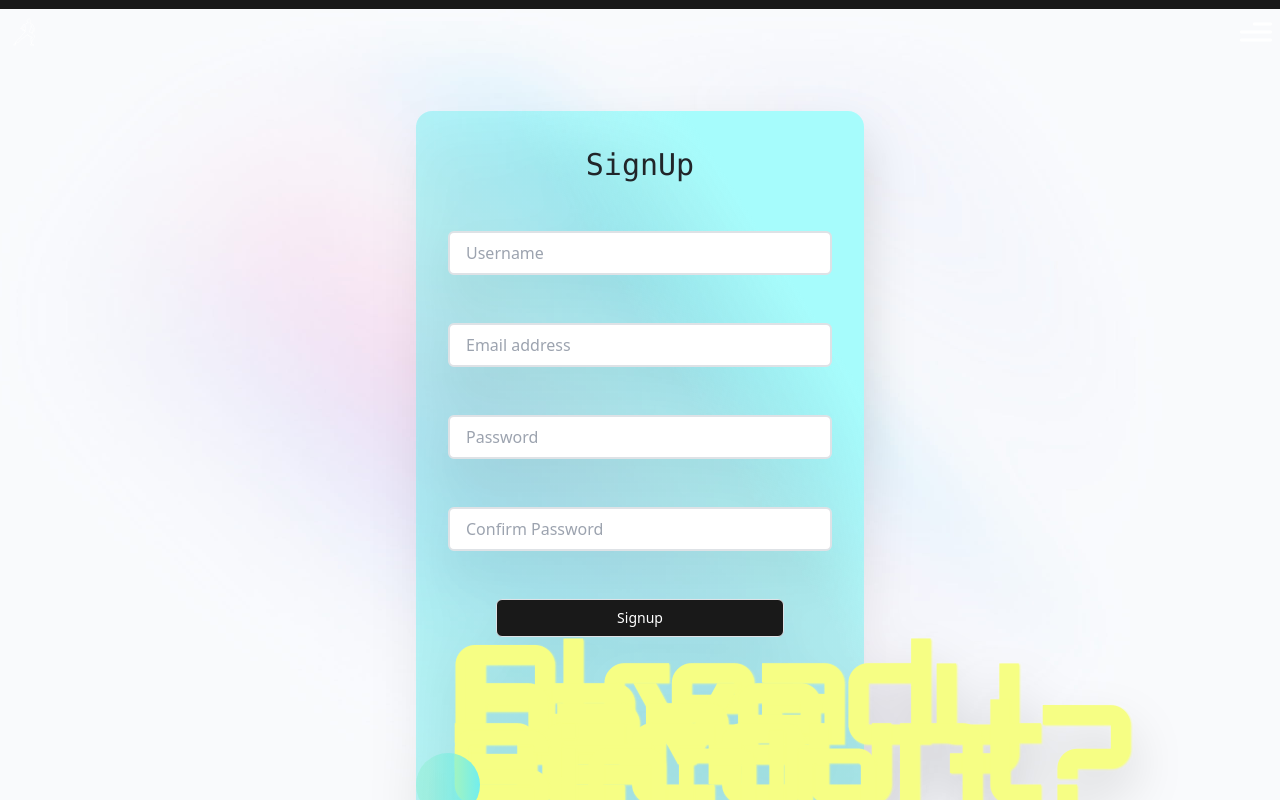
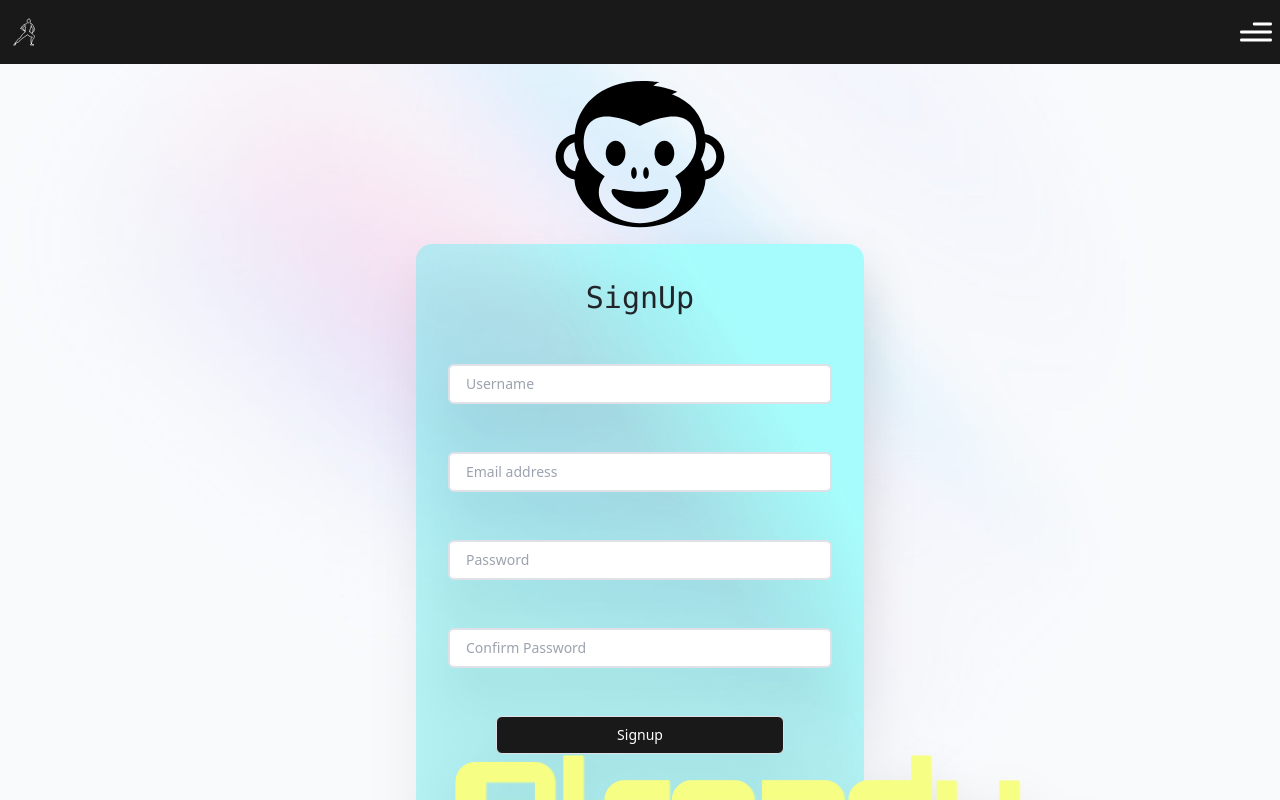
Before and after one commit to KumarDevdat/mernfinalproject, a React (Vite) app: page /signup in a window 1280 px wide. Shown: the top 800 px of the page. Built offline with nearby package versions, Linux system fonts and the light colour scheme.

Commit message:
setup monkey rendering based on input box click, created api trigger, front data passing is functional

```diff
--- a/src/components/Input.jsx
+++ b/src/components/Input.jsx
@@ -1,6 +1,6 @@
 import PropTypes from "prop-types";
 
-const fixedInputClass =
+const inputClass =
   "rounded-md appearance-none relative block w-full px-3 py-2 border border-black placeholder-gray-500 text-gray-900 focus:outline-none focus:ring-purple-500 focus:border-green-500 border-2 focus:z-10 sm:text-sm";
 
 export default function Input({
@@ -23,15 +23,14 @@ export default function Input({
           id={id}
           name={name}
           required={isRequired}
-          className={fixedInputClass + customClass}
+          className={`${inputClass} ${customClass}`}
         >
           <option value="">{placeholder}</option>
-          {options &&
-            options.map((option) => (
-              <option key={option.value} value={option.value}>
-                {option.label}
-              </option>
-            ))}
+          {options.map((option) => (
+            <option key={option.value} value={option.value}>
+              {option.label}
+            </option>
+          ))}
         </select>
       ) : (
         <input
@@ -41,7 +40,7 @@ export default function Input({
           name={name}
           type={type}
           required={isRequired}
-          className={fixedInputClass + customClass}
+          className={`${inputClass} ${customClass}`}
           placeholder={placeholder}
         />
       )}
@@ -54,13 +53,13 @@ Input.propTypes = {
   value: PropTypes.oneOfType([PropTypes.string, PropTypes.number]).isRequired,
   id: PropTypes.string.isRequired,
   name: PropTypes.string.isRequired,
-  type: PropTypes.oneOf(['text', 'number', 'password', 'email', 'select']).isRequired,
+  type: PropTypes.string.isRequired,
   isRequired: PropTypes.bool,
   placeholder: PropTypes.string,
   options: PropTypes.arrayOf(
     PropTypes.shape({
-      value: PropTypes.oneOfType([PropTypes.string, PropTypes.number]),
-      label: PropTypes.string,
+      value: PropTypes.oneOfType([PropTypes.string, PropTypes.number]).isRequired,
+      label: PropTypes.string.isRequired,
     })
   ),
   customClass: PropTypes.string,
--- a/src/pages/Activity/index.jsx
+++ b/src/pages/Activity/index.jsx
@@ -1,74 +1,82 @@
 import { Link } from "react-router-dom";
 import { useState } from "react";
-import { activityFields } from "../../utils/formFields.js";
+import { activityFields } from "../../utils/formFields";
 import FormButton from "../../components/FormButton";
 import Input from "../../components/Input";
-import Navbar from "../../components/Navbar.jsx";
-import { beams } from "../../assets/index.js";
+import Navbar from "../../components/Navbar";
+import { beams } from "../../assets";
+
 const fields = activityFields;
-let fieldsState = {};
-
-fields.forEach((field) => (fieldsState[field.id] = ""));
+const initialActivityState = Object.fromEntries(fields.map((field) => [field.id, ""]));
 
 export default function ActivityPage() {
-  const [activityState, setActivityState] = useState(fieldsState);
+  const [activityState, setActivityState] = useState(initialActivityState);
 
-  const handleChange = (e) =>
-    setActivityState({ ...activityState, [e.target.id]: e.target.value });
+  const handleChange = (e) => {
+    const { id, value } = e.target;
+    setActivityState((prevState) => ({
+      ...prevState,
+      [id]: value,
+    }));
+  };
 
-  const handleSubmit = (e) => {
+  const handleSubmit = async (e) => {
     e.preventDefault();
     console.log(activityState);
-    createActivity();
+    await createActivity();
   };
 
-  //handle Activity API Integration here
-  const createActivity = () => {};
+  const createActivity = async () => {
+    try {
+      const response = await fetch("/api/activity", {
+        method: "POST",
+        headers: { "Content-Type": "application/json" },
+        body: JSON.stringify(activityState),
+      });
+
+      if (response.ok) {
+        const data = await response.json();
+        console.log("Activity created successfully", data);
+        setActivityState(initialActivityState);
+      } else {
+        const errorData = await response.json();
+        console.log("Failed to create activity", errorData);
+      }
+    } catch (error) {
+      console.error("Error occurred during activity creation", error);
+    }
+  };
 
   return (
     <>
-      <img
-        src={beams}
-        alt=""
-        className="absolute mt-20 -translate-x-1/2 -translate-y-1/2 top-1/2 left-1/2 max-w-none"
-        width="1308"
-      />
+    <div className="relative h-screen bg-center bg-no-repeat bg-cover" style={{ backgroundImage: `url(${beams})` }}>
       <Navbar />
       <div className="flex items-center justify-center h-screen min-h-full px-4 py-12 sm:px-6 lg:px-8">
-        <div className="w-full max-w-md p-8 space-y-7 min-w-sm rounded-2xl drop-shadow-2xl bg-gradient-to-bl from-[#4897afd3] from-20% to-[#55f0f065] to-40%">
+        <div className="w-full max-w-md p-8 space-y-7 min-w-sm rounded-2xl drop-shadow-2xl bg-gradient-to-bl from-[#73d1eed3] from-20% to-[#55f0f065] to-40%">
           <h2 className="mt-1 font-mono text-3xl text-center text-gray-900">
             Activity
           </h2>
           <form className="mt-8 space-y-6" onSubmit={handleSubmit}>
-            <div className="">
             {fields.map((field) => (
               <Input
                 key={field.id}
                 handleChange={handleChange}
                 value={activityState[field.id]}
-                  id={field.id}
-                  name={field.name}
-                  type={field.type}
-                  isRequired={field.isRequired}
-                  placeholder={field.placeholder}
-                  options={field.options}
+                {...field}
               />
             ))}
             <FormButton handleSubmit={handleSubmit} text="Activity" />
-            </div>
           </form>
           <p className="mt-5 text-sm text-center text-gray-600">
-            It is the Activity Time{" "}
-            <Link
-              to="/Activity"
-              className="font-medium text-purple-600 hover:text-purple-500"
-            >
+            It is Activity Time{" "}
+            <Link to="/activity" className="font-medium text-purple-600 hover:text-purple-500">
               Activity
             </Link>
           </p>
           <div className="absolute bottom-0 left-0 h-[5vw] w-[5vw] rounded-full bg-gradient-to-r from-[#72eeba4b] from-20% to-[#72EEEE] to-100% shadow-gray-400"></div>
         </div>
       </div>
+    </div>
     </>
   );
 }
--- a/src/pages/SignIn/index.jsx
+++ b/src/pages/SignIn/index.jsx
@@ -1,61 +1,82 @@
 import { Link } from "react-router-dom";
 import { useState } from "react";
 import { signinFields } from "../../utils/formFields.js";
-import FormButton from "../../components/FormButton";
+import FormButton from "../../components/FormButton.jsx";
 import RememberMe from "./RememberMe";
-import Input from "../../components/Input";
+import Input from "../../components/Input.jsx";
 import Navbar from "../../components/Navbar.jsx";
-import { beams } from "../../assets/index.js";
+import { beams, monkey1, monkey2, monkey3 } from "../../assets";
 
-const fields = signinFields;
-let fieldsState = {};
-fields.forEach((field) => (fieldsState[field.id] = ""));
-
-export default function SigninPage() {
-  const [signinState, setSigninState] = useState(fieldsState);
+const SigninPage = () => {
+  const [signinState, setSigninState] = useState({});
+  const [selectedMonkey, setSelectedMonkey] = useState(null);
 
   const handleChange = (e) => {
-    setSigninState({ ...signinState, [e.target.id]: e.target.value });
+    const { id, value } = e.target;
+    setSigninState((prevState) => ({ ...prevState, [id]: value }));
   };
 
-  const handleSubmit = (e) => {
+  const handleSubmit = async (e) => {
     e.preventDefault();
-    authenticateUser();
+    console.log(signinState)
+    try {
+      const response = await fetch("/api/login", {
+        method: "POST",
+        headers: { "Content-Type": "application/json" },
+        body: JSON.stringify(signinState),
+      });
+
+      if (response.ok) {
+        const data = await response.json();
+        console.log("Login successful", data);
+      } else {
+        const errorData = await response.json();
+        console.log("Authentication failed", errorData);
+      }
+    } catch (error) {
+      console.error("Error occurred during authentication", error);
+    }
   };
 
-  //Handle Signin API Integration here
-  const authenticateUser = () => { };
+  const handleInputClick = (id) => {
+    setSelectedMonkey(id);
+  };
+
+  const monkeyImage = () => {
+    switch (selectedMonkey) {
+      case "email-address":
+        return <img src={monkey2} alt="Monkey 2" />;
+      case "password":
+        return <img src={monkey3} alt="Monkey 3" />;
+      default:
+        return <img src={monkey1} alt="Monkey 1" />;
+    }
+  };
 
   return (
     <>
-      <img
-        src={beams}
-        alt=""
-        className="absolute mt-20 -translate-x-1/2 -translate-y-1/2 top-1/2 left-1/2 max-w-none"
-        width="1308"
-      />
+      <div
+        className="relative h-screen bg-center bg-no-repeat bg-cover"
+        style={{ backgroundImage: `url(${beams})` }}
+      >
         <Navbar />
-      <div className="flex items-center justify-center h-screen min-h-full px-4 py-12 sm:px-6 lg:px-8">
+        <div className="flex items-center justify-center ">{monkeyImage()}</div>
+        <div className="flex items-center justify-center px-4 sm:px-6 lg:px-8">
           <div className="w-full max-w-md p-8 space-y-7 min-w-sm rounded-2xl drop-shadow-2xl bg-gradient-to-bl from-[#a6fcfc] from-20% to-[#55f0f065] to-40%">
             <h2 className="mt-1 font-mono text-3xl text-center text-gray-900">
               SignIn
             </h2>
             <form className="mx-4 space-y-4" onSubmit={handleSubmit}>
-            <div className="-space-y-px">
-              {fields.map((field) => (
+              {signinFields.map((field) => (
+                <div key={field.id} onClick={() => handleInputClick(field.id)}>
                 <Input
                   key={field.id}
                   handleChange={handleChange}
-                  value={signinState[field.id]}
-                  id={field.id}
-                  name={field.name}
-                  type={field.type}
-                  isRequired={field.isRequired}
-                  placeholder={field.placeholder}
+                  value={signinState[field.id] || ""}
+                  {...field}
                 />
+                </div>
               ))}
-            </div>
-
               <RememberMe />
               <FormButton handleSubmit={handleSubmit} text="Signin" />
             </form>
@@ -71,6 +92,9 @@ export default function SigninPage() {
             <div className="absolute bottom-0 left-0 h-[5vw] w-[5vw] rounded-full bg-gradient-to-r from-[#72eeba4b] from-20% to-[#72EEEE] to-100% shadow-gray-400"></div>
           </div>
         </div>
+      </div>
     </>
   );
-}
+};
+
+export default SigninPage;
--- a/src/pages/SignUp/index.jsx
+++ b/src/pages/SignUp/index.jsx
@@ -3,59 +3,88 @@ import { useState } from "react";
 import { signupFields } from "../../utils/formFields";
 import FormButton from "../../components/FormButton";
 import Input from "../../components/Input";
-import Navbar from "../../components/Navbar.jsx";
-import { beams } from "../../assets";
+import Navbar from "../../components/Navbar";
+import { beams, monkey1, monkey2, monkey3 } from "../../assets";
 
-const fields = signupFields;
-let fieldsState = {};
+const SignupPage = () => {
+  const [signupState, setSignupState] = useState({});
+  const [selectedMonkey, setSelectedMonkey] = useState(null);
 
-fields.forEach((field) => (fieldsState[field.id] = ""));
+  const handleChange = (e) => {
+    const { id, value } = e.target;
+    setSignupState((prevState) => ({
+      ...prevState,
+      [id]: value,
+    }));
+  };
 
-export default function SignupPage() {
-  const [signupState, setSignupState] = useState(fieldsState);
-
-  const handleChange = (e) =>
-    setSignupState({ ...signupState, [e.target.id]: e.target.value });
-
-  const handleSubmit = (e) => {
+  const handleSubmit = async (e) => {
     e.preventDefault();
     console.log(signupState);
-    createAccount();
+    try {
+      const response = await fetch("/api/signup", {
+        method: "POST",
+        headers: { "Content-Type": "application/json" },
+        body: JSON.stringify(signupState),
+      });
+
+      if (response.ok) {
+        const data = await response.json();
+        console.log("Account created successfully", data);
+        setSignupState({}); // Reset the form
+      } else {
+        const errorData = await response.json();
+        console.log("Failed to create account", errorData);
+      }
+    } catch (error) {
+      console.error("Error occurred during account creation", error);
+    }
   };
 
-  //handle Signup API Integration here
-  const createAccount = () => {};
+  const handleInputClick = (id) => {
+    setSelectedMonkey(id);
+  };
+
+  const monkeyImage = () => {
+    switch (selectedMonkey) {
+      case "username":
+        return <img src={monkey1} alt="Monkey 1" />;
+      case "email-address":
+        return <img src={monkey2} alt="Monkey 2" />;
+      case "password":
+        return <img src={monkey3} alt="Monkey 3" />;
+      case "confirm-password":
+        return <img src={monkey3} alt="Monkey 3" />;
+      default:
+        return <img src={monkey1} alt="Monkey 1" />;
+    }
+  };
 
   return (
     <>
-      <img
-        src={beams}
-        alt=""
-        className="absolute mt-20 -translate-x-1/2 -translate-y-1/2 top-1/2 left-1/2 max-w-none"
-        width="1308"
-      />
+      <div
+        className="relative h-screen bg-center bg-no-repeat bg-cover"
+        style={{ backgroundImage: `url(${beams})` }}
+      >
         <Navbar />
-      <div className="flex items-center justify-center h-screen min-h-full px-4 py-12 sm:px-6 lg:px-8">
+        <div className="flex items-center justify-center ">{monkeyImage()}</div>
+        <div className="flex items-center justify-center px-4 sm:px-6 lg:px-8">
           <div className="w-full max-w-md p-8 space-y-7 min-w-sm rounded-2xl drop-shadow-2xl bg-gradient-to-bl from-[#a6fcfc] from-20% to-[#55f0f065] to-40%">
             <h2 className="mt-1 font-mono text-3xl text-center text-gray-900">
               SignUp
             </h2>
             <form className="mt-8 space-y-6" onSubmit={handleSubmit}>
-            <div className="">
-              {fields.map((field) => (
+              {signupFields.map((field) => (
+                <div key={field.id} onClick={() => handleInputClick(field.id)}>
                   <Input
                     key={field.id}
                     handleChange={handleChange}
-                  value={signupState[field.id]}
-                  id={field.id}
-                  name={field.name}
-                  type={field.type}
-                  isRequired={field.isRequired}
-                  placeholder={field.placeholder}
+                    value={signupState[field.id] || ""}
+                    {...field}
                   />
+                </div>
               ))}
               <FormButton handleSubmit={handleSubmit} text="Signup" />
-            </div>
             </form>
             <p className="mt-5 text-sm text-center text-gray-600">
               Already have an account?{" "}
@@ -69,6 +98,9 @@ export default function SignupPage() {
             <div className="absolute bottom-0 left-0 h-[5vw] w-[5vw] rounded-full bg-gradient-to-r from-[#72eeba4b] from-20% to-[#72EEEE] to-100% shadow-gray-400"></div>
           </div>
         </div>
+      </div>
     </>
   );
-}
+};
+
+export default SignupPage;
--- a/src/utils/formFields.js
+++ b/src/utils/formFields.js
@@ -61,11 +61,11 @@ const activityFields = [
       isRequired: true,
       placeholder: "Select Activity Type",
       options: [
-        { value: "option1", label: "Running '\u{1F3C3}'" },
-        { value: "option2", label: "Bicycle '\u{1F6B2}'" },
-        { value: "option3", label: "Swimming'\u{1F3CA}'" },
-        { value: "option4", label: "Walking'\u{1F6B6}'" },
-        { value: "option5", label: "Hiking'\u{1F9D7}'" },
+        { value: "running", label: "Running '\u{1F3C3}'" },
+        { value: "bicycle", label: "Bicycle '\u{1F6B2}'" },
+        { value: "swimming", label: "Swimming'\u{1F3CA}'" },
+        { value: "walking", label: "Walking'\u{1F6B6}'" },
+        { value: "hiking", label: "Hiking'\u{1F9D7}'" },
       ],
   },
   {
```
Lines whose indentation alone changed are shown as unchanged.
